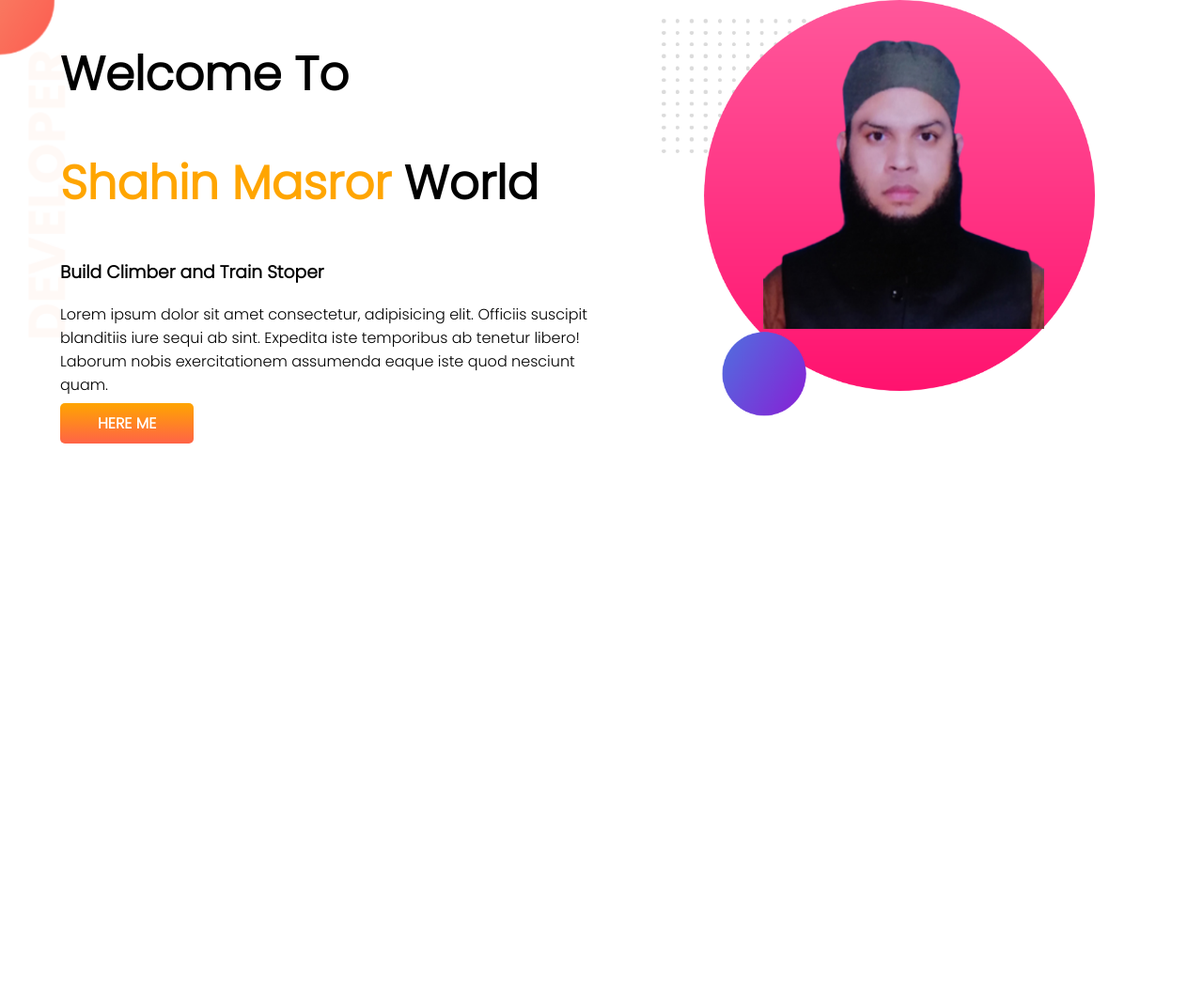
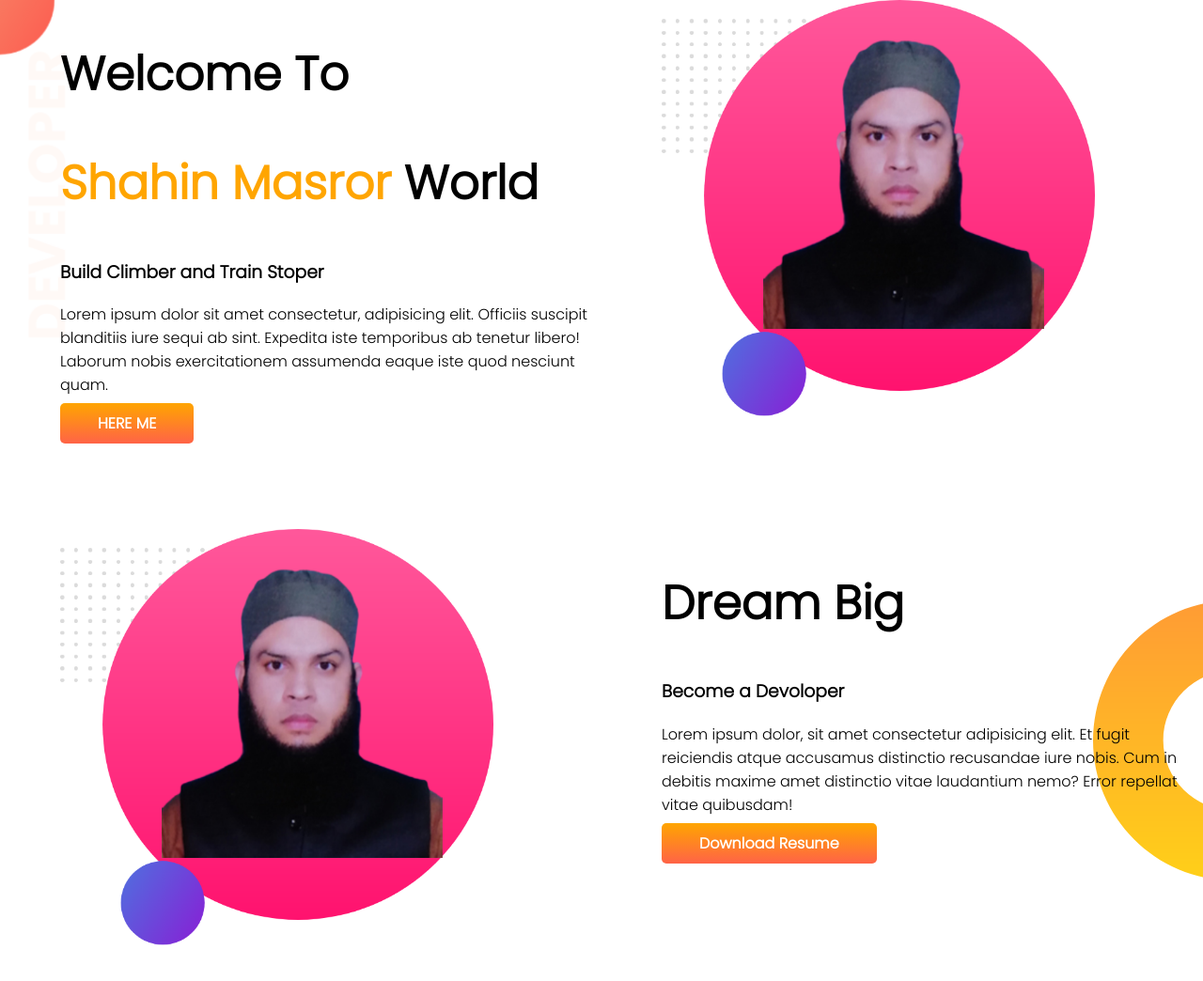
Before and after one commit to shahinmasror/developer-protfullio, a plain HTML site: page index.html in a window 1280 px wide. Shown: the whole page at 94% size. Before the commit the page ends 800 px from the top, so only its background shows below. Drawn offline with Linux system fonts and the light colour scheme.

Commit message:
dream add

```diff
--- a/index.html
+++ b/index.html
@@ -29,6 +29,19 @@
 
         </div>
     </section>
+    <section class="dream-big">
+        <div class="half-width">
+            <img src="image/my-bg2.png" alt="">
+        </div>
+        <div class="half-width">
+            <h1>Dream Big</h1>
+            <h3>Become a Devoloper</h3>
+            <p>Lorem ipsum dolor, sit amet consectetur adipisicing elit. Et fugit reiciendis atque accusamus distinctio
+                recusandae iure nobis. Cum in debitis maxime amet distinctio vitae laudantium nemo? Error repellat vitae
+                quibusdam!</p>
+            <a class="link-button" target="_blank" href="">Download Resume</a>
+        </div>
+    </section>
 
 </body>
 
--- a/style.css
+++ b/style.css
@@ -12,6 +12,7 @@ h1{
 }
 section{
     display: flex;
+    margin-bottom: 100px;
 }
 .half-width{
     width: 50%;
@@ -33,3 +34,8 @@ section{
     background-image: url(image/top-banner.png);
     background-repeat: no-repeat;
 }
+.dream-big{
+    background-image: url(image/dream-bg.png);
+    background-repeat: no-repeat;
+    background-position: right;
+}
```
Also changed, not shown: image/dream-bg.png (added).
